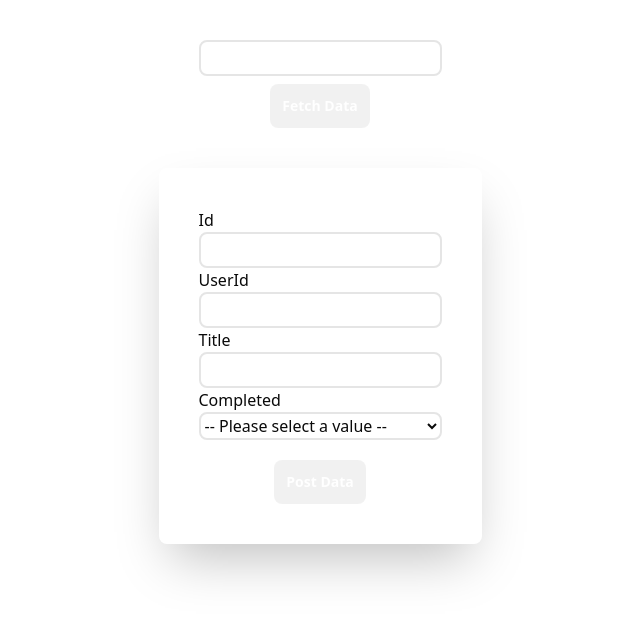
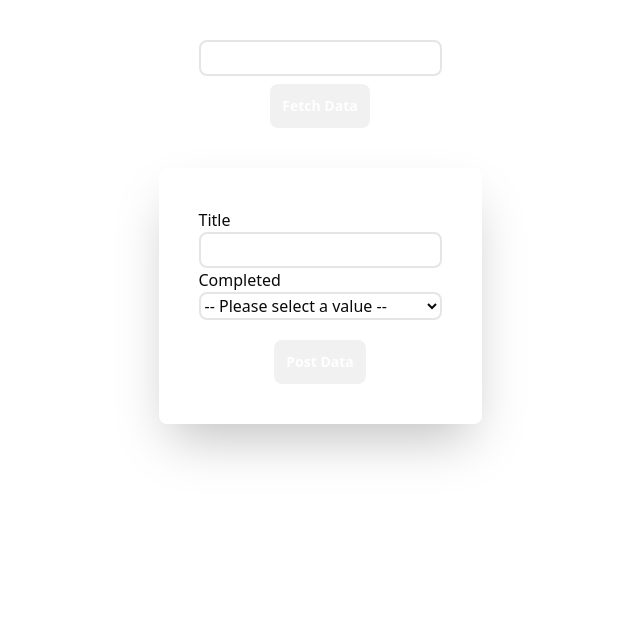
Before and after one commit to Moha2088/tanstack-next, a Next.js app: page / in a window 1280 px wide. Shown: the top 618 px of the page, without its empty margins (320-960 px from the left). Built offline with nearby package versions, Linux system fonts and the light colour scheme.

Commit message:
replace api endpoint with custom api

```diff
--- a/src/app/api/apiClient.ts
+++ b/src/app/api/apiClient.ts
@@ -1,5 +1,5 @@
 import Axios, { AxiosInstance } from "axios"
 
 export const apiClient: AxiosInstance = Axios.create({
-    baseURL: 'https://jsonplaceholder.typicode.com',
+    baseURL: 'http://localhost:3001/api/todos',
 })
--- a/src/app/components/PostForm.tsx
+++ b/src/app/components/PostForm.tsx
@@ -7,8 +7,6 @@ interface PostFormProps {
 }
 
 export default function PostForm(props: PostFormProps) {
-    const [id, setId] = useState<string>("")
-    const [userId, setUserId] = useState<string>("")
     const [title, setTitle] = useState("")
     const [completed, setCompleted] = useState<boolean>(false)
 
@@ -22,7 +20,7 @@ export default function PostForm(props: PostFormProps) {
     }
 
     const hasInput = () => {
-        return !isNaN(Number(id)) && !isNaN(Number(userId)) && title != ""
+        return title != ""
     }
 
     return (
@@ -30,22 +28,6 @@ export default function PostForm(props: PostFormProps) {
             <form
                 onSubmit={(event) => event.preventDefault()}
                 className="mb-5">
-                <div>
-                    <label>Id</label>
-                    <input
-                        className="border-2 rounded-md flex items-center p-1"
-                        type="text"
-                        value={id}
-                        onChange={(idInput) => setId(idInput.target.value)}/>
-                </div>
-                <div>
-                    <label>UserId</label>
-                    <input
-                        className="border-2 rounded-md flex items-center p-1"
-                        type="text"
-                        value={userId}
-                        onChange={(userIdInput) => setUserId(userIdInput.target.value)}/>
-                </div>
                 <div>
                     <label>Title</label>
                     <input className="border-2 rounded-md flex items-center p-1"
@@ -73,8 +55,6 @@ export default function PostForm(props: PostFormProps) {
 
             <Button
                 onClick={() => props.HandleFormData({
-                    id: Number(id),
-                    userId: Number(userId),
                     title: title,
                     completed: completed,
                 })}
--- /dev/null
+++ b/src/app/hooks/index.ts
@@ -0,0 +1,2 @@
+export * from "./usePostTodo"
+export * from "./useFetchTodo"
--- a/src/app/hooks/usePostTodo.ts
+++ b/src/app/hooks/usePostTodo.ts
@@ -8,21 +8,21 @@ export function usePostTodo(): UseMutationResult<void, Error, Todo> {
     return useMutation({
         mutationFn: async (variables) => {
             await apiClient.post(
-                "/todos",
+                "/",
                 variables
             )
         },
         onMutate: () => {
-            toast.info("Posting data...")
+            toast.info("Saving todo...")
         },
         onSuccess: (data, variables, onMutateResult, context) => {
+            alert(data)
             toast.success("Data posted successfully!", {
-                description: `Id: ${variables.id}`,
+                description: `Title: ${variables.title}\nStatus: ${variables.completed}`,
                 position: "top-right",
                 action: {
                     label: "Exit",
-                    onClick: () => {
-                    }
+                    onClick: () => {}
                 }
             })
         },
--- a/src/app/page.tsx
+++ b/src/app/page.tsx
@@ -6,8 +6,7 @@ import Button from "@/app/components/ui/Button"
 import PostForm from "@/app/components/PostForm"
 import { Spinner } from "@/components/ui/shadcn-io/spinner"
 import { toast } from "sonner"
-import { usePostTodo } from "@/app/hooks/usePostTodo"
-import { useFetchTodo } from "@/app/hooks/useFetchTodo"
+import { useFetchTodo, usePostTodo } from "@/app/hooks"
 
 
 export default function Home() {
@@ -31,8 +30,6 @@ export default function Home() {
 
     const handleFormData = (todo: Todo) => {
         postDataMutation.mutate({
-            id: todo.id,
-            userId: todo.userId,
             title: todo.title,
             completed: todo.completed
         })
@@ -109,12 +106,6 @@ function FetchData(props: FetchDataProps) {
                 <strong>Title: </strong> {data.title}
             </h1>
             <p>
-                <strong>Id: </strong> {data.id}
-            </p>
-            <p>
-                <strong>UserId: </strong> {data.userId}
-            </p>
-            <p>
                 <strong>IsCompleted: </strong> {data.completed}
             </p>
         </div>
--- a/src/app/types/types.ts
+++ b/src/app/types/types.ts
@@ -1,6 +1,4 @@
 export interface Todo {
-    userId: number | undefined;
-    id: number | undefined;
     title: string | undefined;
     completed: boolean | undefined;
 }
```
